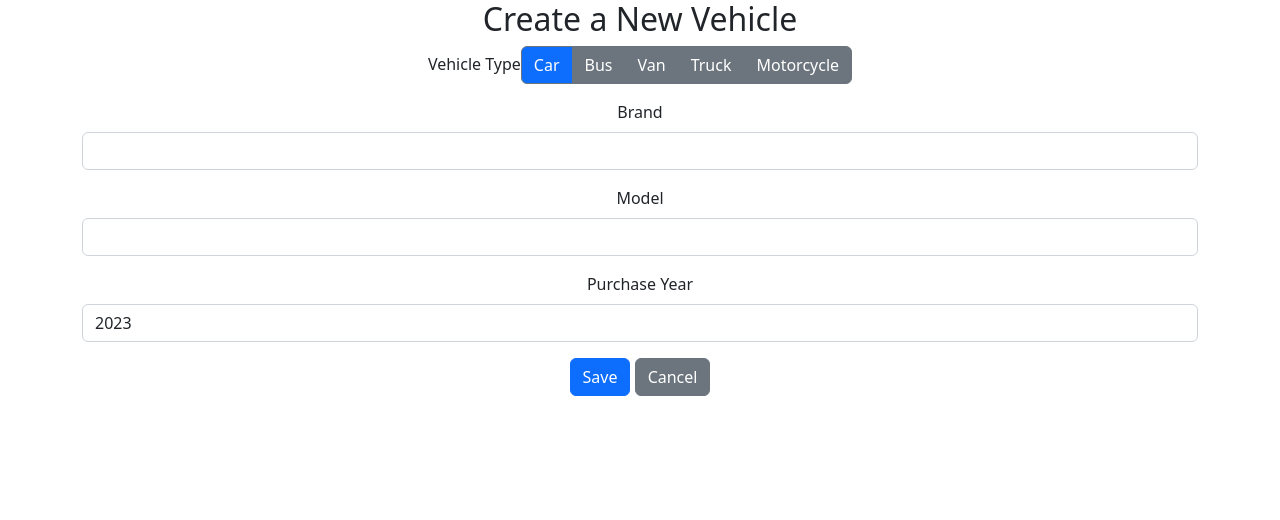
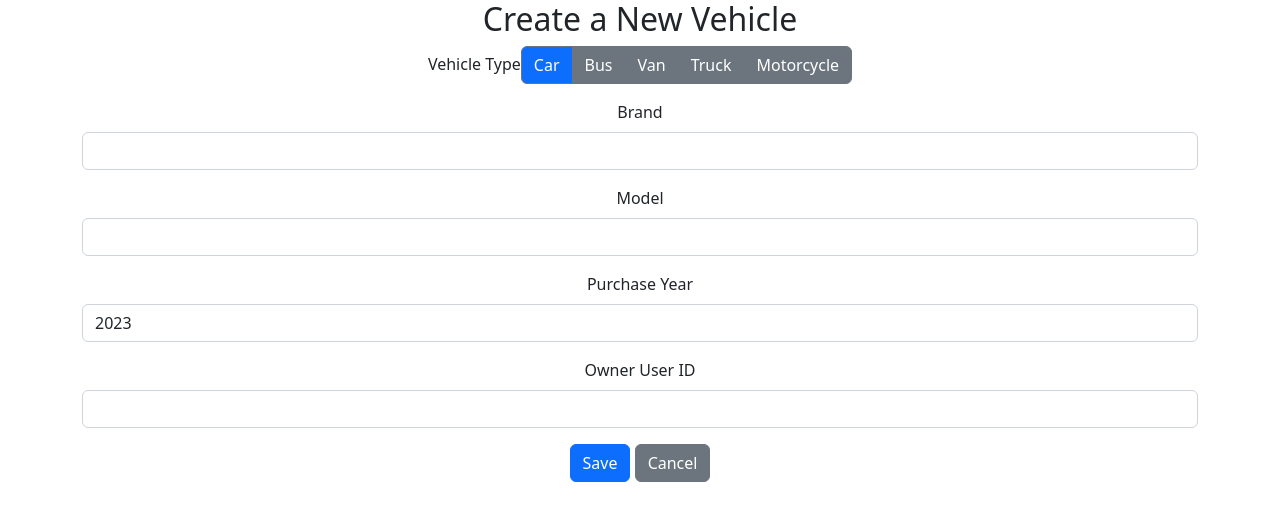
Before and after one commit to mertdogramaci/OdoScan, a React (Create React App) app in the folder frontend/: page /vehicle/create in a window 1280 px wide. Shown: the top 520 px of the page. Built offline with nearby package versions, Linux system fonts and the light colour scheme.

Commit message:
added Edit Vehicle

```diff
--- a/frontend/src/components/pages/EditVehicle.js
+++ b/frontend/src/components/pages/EditVehicle.js
@@ -12,13 +12,14 @@ function EditVehicle() {
         brand: "",
         model: "",
         purchaseYear: 2023,
-        userId: 0
+        user: null
     };
 
     const [vehicle, setVehicle] = useState(initialVehicleState);
     const navigate = useNavigate();
     const { id } = useParams();
     const [isExecuted, setIsExecuted] = useState(false);
+    const [user, setUser] = useState([]);
 
     useEffect(
         () => {
@@ -41,7 +42,14 @@ function EditVehicle() {
 
                 setIsExecuted(true);
             }
-        }, [id, setVehicle, setVehicleType, vehicle, isExecuted]
+        }, [vehicle, vehicleType]
+    );
+
+    useEffect(
+        () => {
+            console.log(vehicle);
+            setUser(vehicle.user);
+        }, []
     );
 
     useEffect(
@@ -126,6 +134,11 @@ function EditVehicle() {
                             onChange={handleChange} autoComplete="purchaseYear" />
                     </FormGroup>
                     <FormGroup>
+                        <Label for="userId">Owner User ID</Label>
+                        <Input type="text" name="userId" id="userId" value={user || ''}
+                            onChange={handleChange} autoComplete="userId" />
+                    </FormGroup>
+                    <FormGroup>
                         <Button color="primary" type="submit">Save</Button>{' '}
                         <Button color="secondary" tag={Link} to="/vehicle">Cancel</Button>
                     </FormGroup>
```
